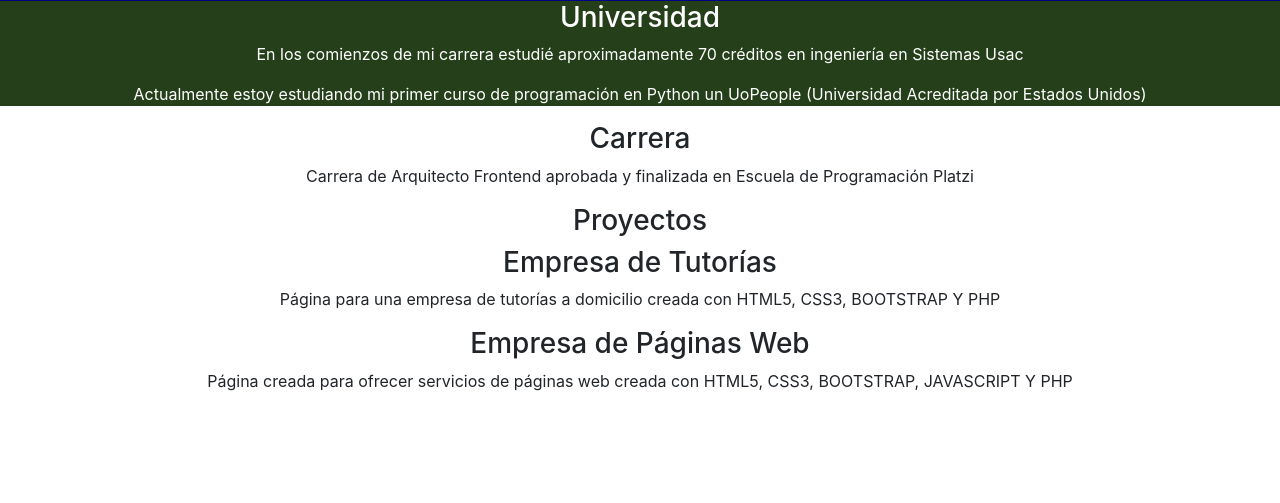
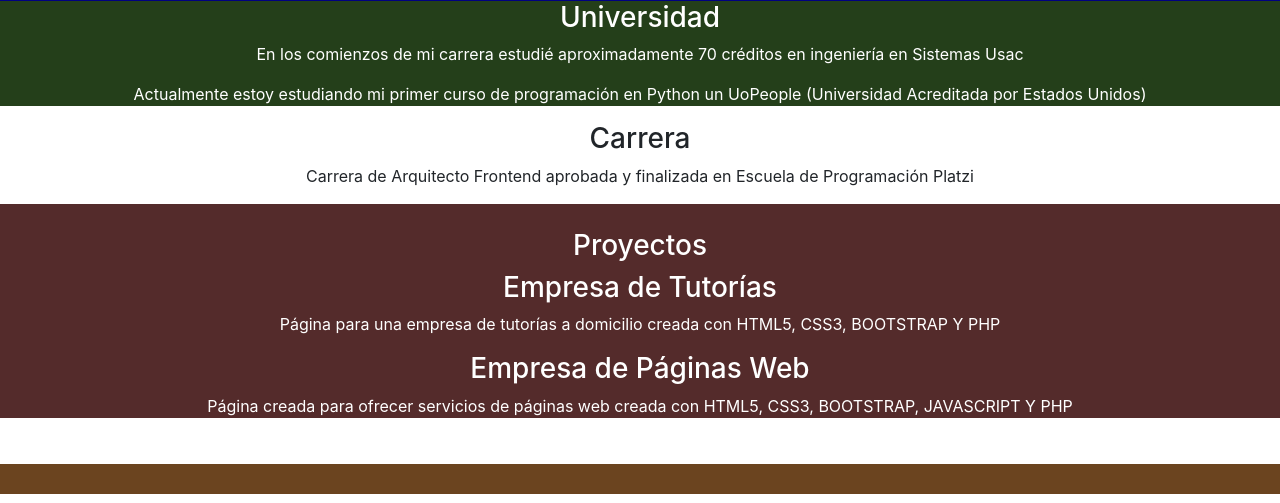
Before and after one commit to oscardduar/portafolio, a PHP site: page / in a window 1280 px wide. Shown: the part 297-800 px from the top of the page. Run offline with PHP 8.4, Linux system fonts and the light colour scheme.

Commit message:
v3: He avanzado ahora la parte del video y la parte de contactame

```diff
--- a/estilos/_estudios.scss
+++ b/estilos/_estudios.scss
@@ -11,7 +11,7 @@
 
 .estudios .carrera img{
     width: 60%;
-    height: 135px;
+    height: 175px;
 }
 
 .estudios .universidad{
@@ -23,7 +23,3 @@
     background-color: white;
     color: black;
 }
-
-.proyectos{
-    text-align: center;
-}
--- /dev/null
+++ b/estilos/_formulario.scss
@@ -0,0 +1,10 @@
+/******************Aquí inicia la sección de formulario******************/
+
+.formulario{
+    background-color: rgb(107, 68, 31);
+    padding: 15px;
+    padding-left: 80px;
+    padding-right: 80px;
+    text-align: center;
+    color: white;
+}
--- /dev/null
+++ b/estilos/_proyectos.scss
@@ -0,0 +1,15 @@
+/*--Aquí inicia la sección de proyectos*/
+
+
+
+.proyectos{
+    padding-top: 25px;
+    text-align: center;
+    background-color: darken(rgb(168, 86, 86), 25%);
+    color: white;
+    img{
+        width: 60%;
+        height: 135px;
+    }
+
+}
--- /dev/null
+++ b/estilos/_video.scss
@@ -0,0 +1,10 @@
+/*Aquí inicia la sección de video*/
+.video{
+ text-align: center;
+ padding: 15px;
+    iframe{
+        width: 55%;
+        height: 50vh;
+        border-radius: 7.5%;
+    }
+}
--- a/estilos/estilos.css
+++ b/estilos/estilos.css
@@ -40,7 +40,7 @@
 
 .estudios .carrera img {
   width: 60%;
-  height: 135px;
+  height: 175px;
 }
 
 .estudios .universidad {
@@ -53,6 +53,35 @@
   color: black;
 }
 
+/*--Aquí inicia la sección de proyectos*/
 .proyectos {
+  padding-top: 25px;
   text-align: center;
+  background-color: #542b2b;
+  color: white;
 }
+.proyectos img {
+  width: 60%;
+  height: 135px;
+}
+
+/******************Aquí inicia la sección de formulario******************/
+.formulario {
+  background-color: #6b441f;
+  padding: 15px;
+  padding-left: 80px;
+  padding-right: 80px;
+  text-align: center;
+  color: white;
+}
+
+/*Aquí inicia la sección de video*/
+.video {
+  text-align: center;
+  padding: 15px;
+}
+.video iframe {
+  width: 55%;
+  height: 50vh;
+  border-radius: 7.5%;
+}
--- a/estilos/estilos.scss
+++ b/estilos/estilos.scss
@@ -2,3 +2,6 @@
 @import "portada";
 @import "header";
 @import "estudios";
+@import "proyectos";
+@import "formulario";
+@import "video";
```
